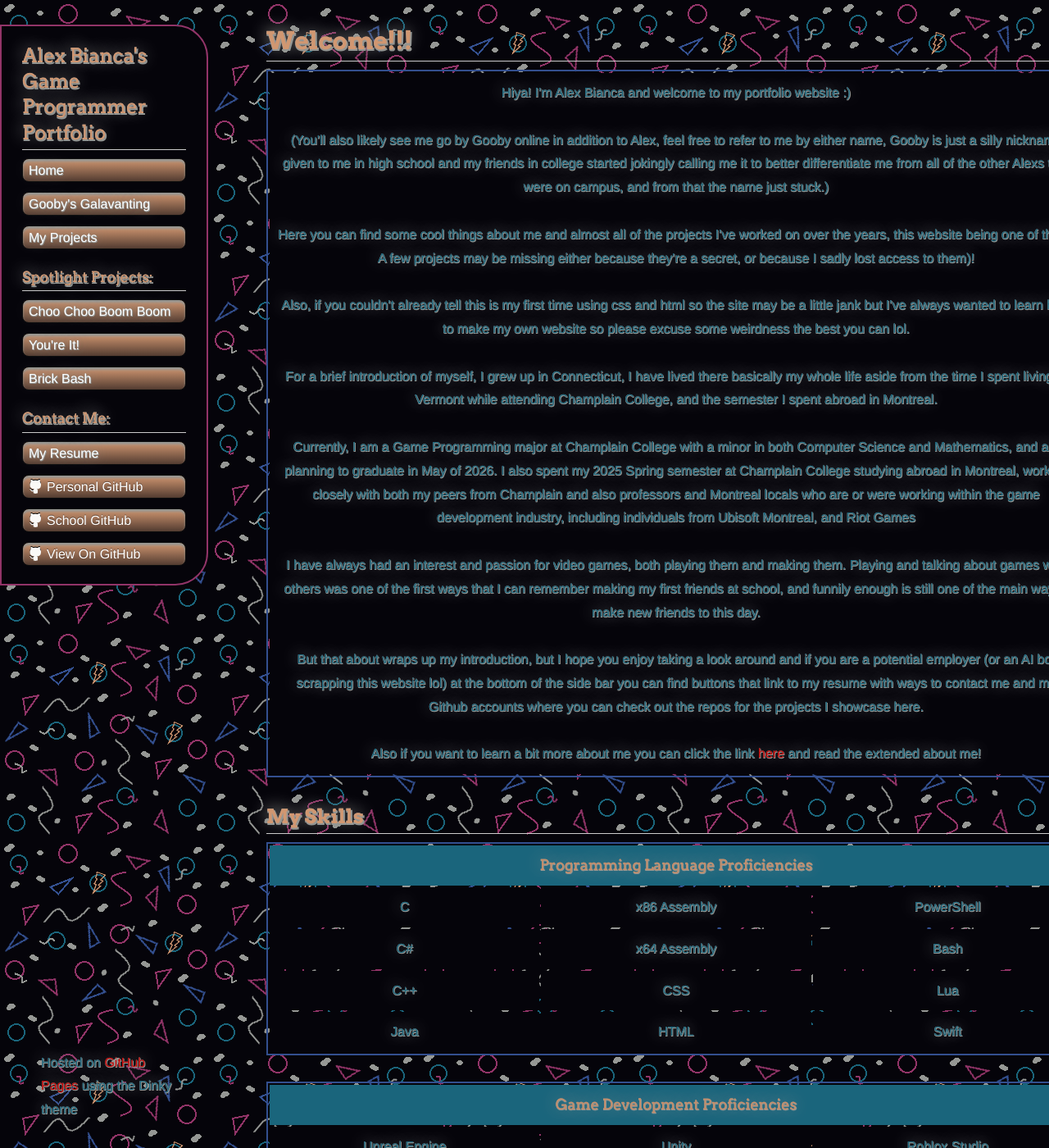
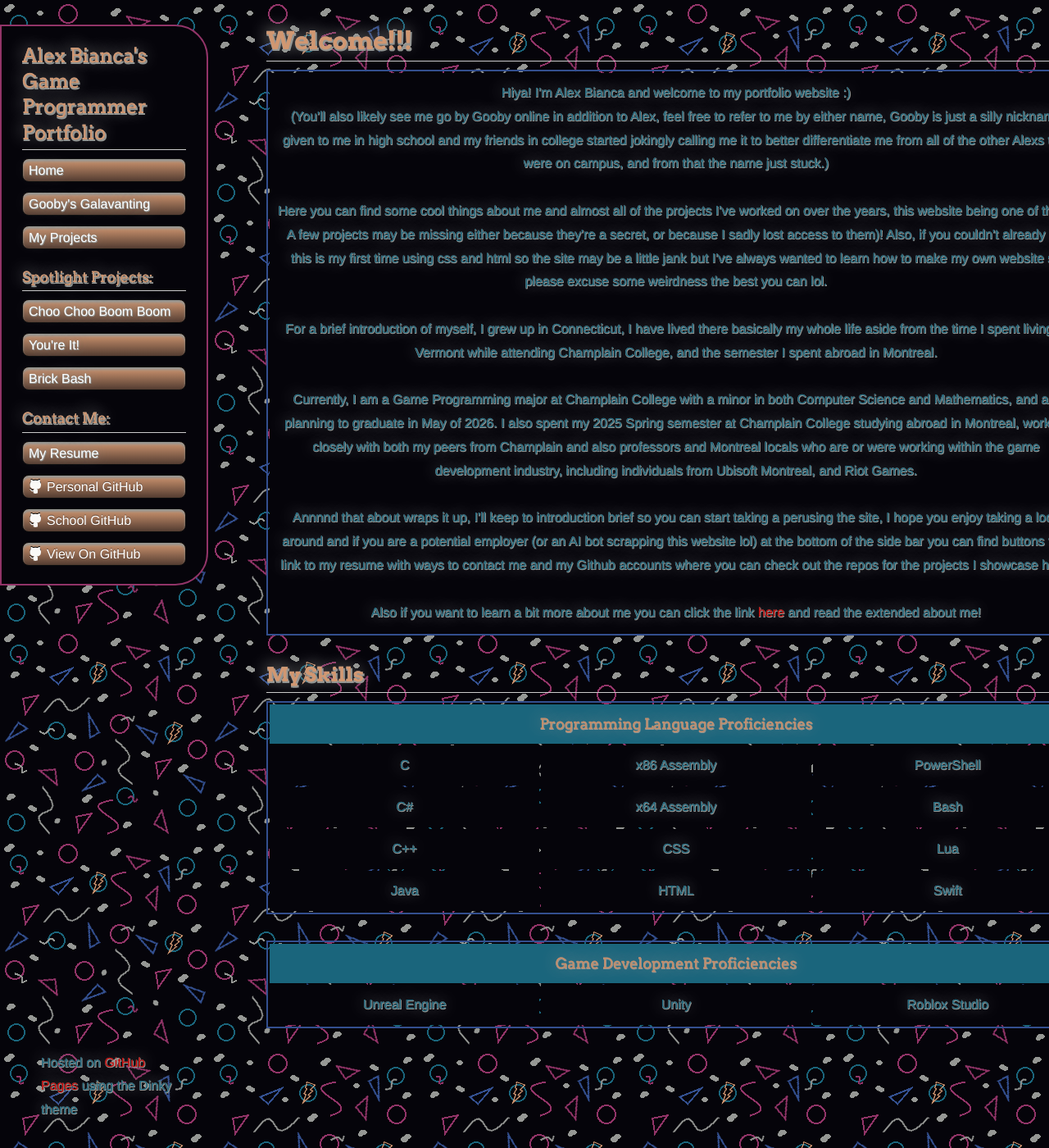
Before and after one commit to goobydaniels/goobydaniels.github.io, a Jekyll site: the page built from index.md, in a window 1280 px wide and 1400 px high. Shown: the whole window at 82% size. Built offline with Jekyll 4.4.1, drawn with Linux system fonts in a browser that asks for light colours; our own code applies the rules of GitHub Pages for plain Markdown files.

Commit message:
home page changes

```diff
--- a/index.md
+++ b/index.md
@@ -9,27 +9,19 @@ layout: default
     <td colspan="1" style="text-align: center;">
     Hiya! I'm Alex Bianca and welcome to my portfolio website :)
     <br>
-    <br>
     (You'll also likely see me go by Gooby online in addition to Alex, feel free to refer to me by either name, Gooby is just a silly nickname given to me in high school and my friends in college started jokingly calling me it to better differentiate me from all of the other Alexs that were on campus, and from that the name just stuck.)
     <br>
     <br>
-    Here you can find some cool things about me and almost all of the projects I've worked on over the years, this website being one of them. A few projects may be missing either because they're a secret, or because I sadly lost access to them)!
-    <br>
-    <br>
-    Also, if you couldn't already tell this is my first time using css and html so the site may be a little jank but I've always wanted to learn how to make my own website so please excuse some weirdness the best you can lol.
+    Here you can find some cool things about me and almost all of the projects I've worked on over the years, this website being one of them. A few projects may be missing either because they're a secret, or because I sadly lost access to them)! Also, if you couldn't already tell this is my first time using css and html so the site may be a little jank but I've always wanted to learn how to make my own website so please excuse some weirdness the best you can lol.
     <br>
     <br>
     For a brief introduction of myself, I grew up in Connecticut, I have lived there basically my whole life aside from the time I spent living in Vermont while attending Champlain College, and the semester I spent abroad in Montreal.
     <br>
     <br>
-    Currently, I am a Game Programming major at Champlain College with a minor in both Computer Science and Mathematics, and am planning to graduate in May of 2026.
-    I also spent my 2025 Spring semester at Champlain College studying abroad in Montreal, working closely with both my peers from Champlain and also professors and Montreal locals who are or were working within the game development industry, including individuals from Ubisoft Montreal, and Riot Games
+    Currently, I am a Game Programming major at Champlain College with a minor in both Computer Science and Mathematics, and am planning to graduate in May of 2026. I also spent my 2025 Spring semester at Champlain College studying abroad in Montreal, working closely with both my peers from Champlain and also professors and Montreal locals who are or were working within the game development industry, including individuals from Ubisoft Montreal, and Riot Games.
     <br>
     <br>
-    I have always had an interest and passion for video games, both playing them and making them. Playing and talking about games with others was one of the first ways that I can remember making my first friends at school, and funnily enough is still one of the main ways I make new friends to this day.
-    <br>
-    <br>
-    But that about wraps up my introduction, but I hope you enjoy taking a look around and if you are a potential employer (or an AI bot scrapping this website lol) at the bottom of the side bar you can find buttons that link to my resume with ways to contact me and my Github accounts where you can check out the repos for the projects I showcase here.
+    Annnnd that about wraps it up, I'll keep to introduction brief so you can start taking a perusing the site, I hope you enjoy taking a look around and if you are a potential employer (or an AI bot scrapping this website lol) at the bottom of the side bar you can find buttons that link to my resume with ways to contact me and my Github accounts where you can check out the repos for the projects I showcase here.
     <br>
     <br>
     Also if you want to learn a bit more about me you can click the link <a href="./about-me.html">here </a> and read the extended about me!
```
Also changed, not shown: youreit-page.md (+11 -11 lines).
